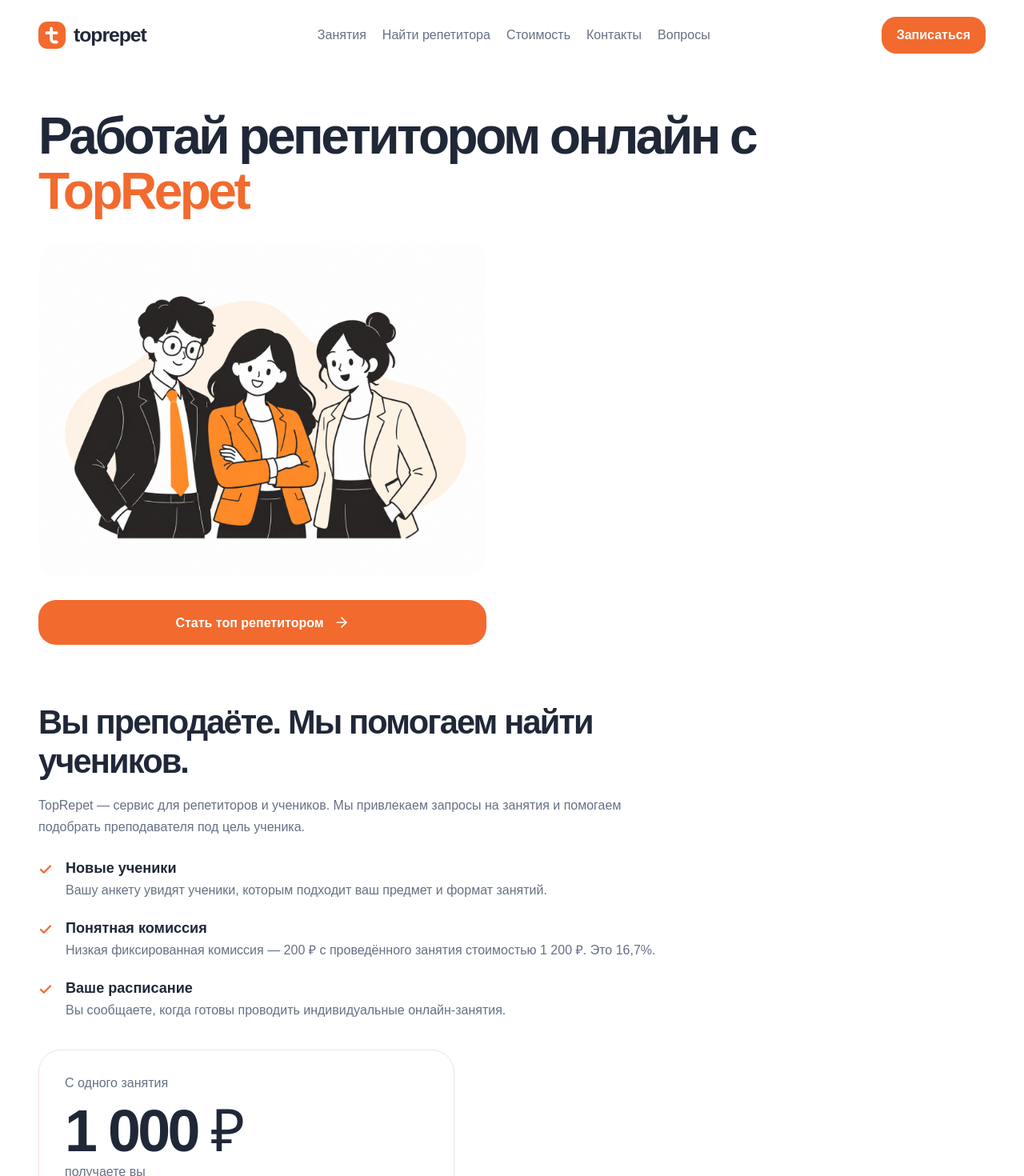
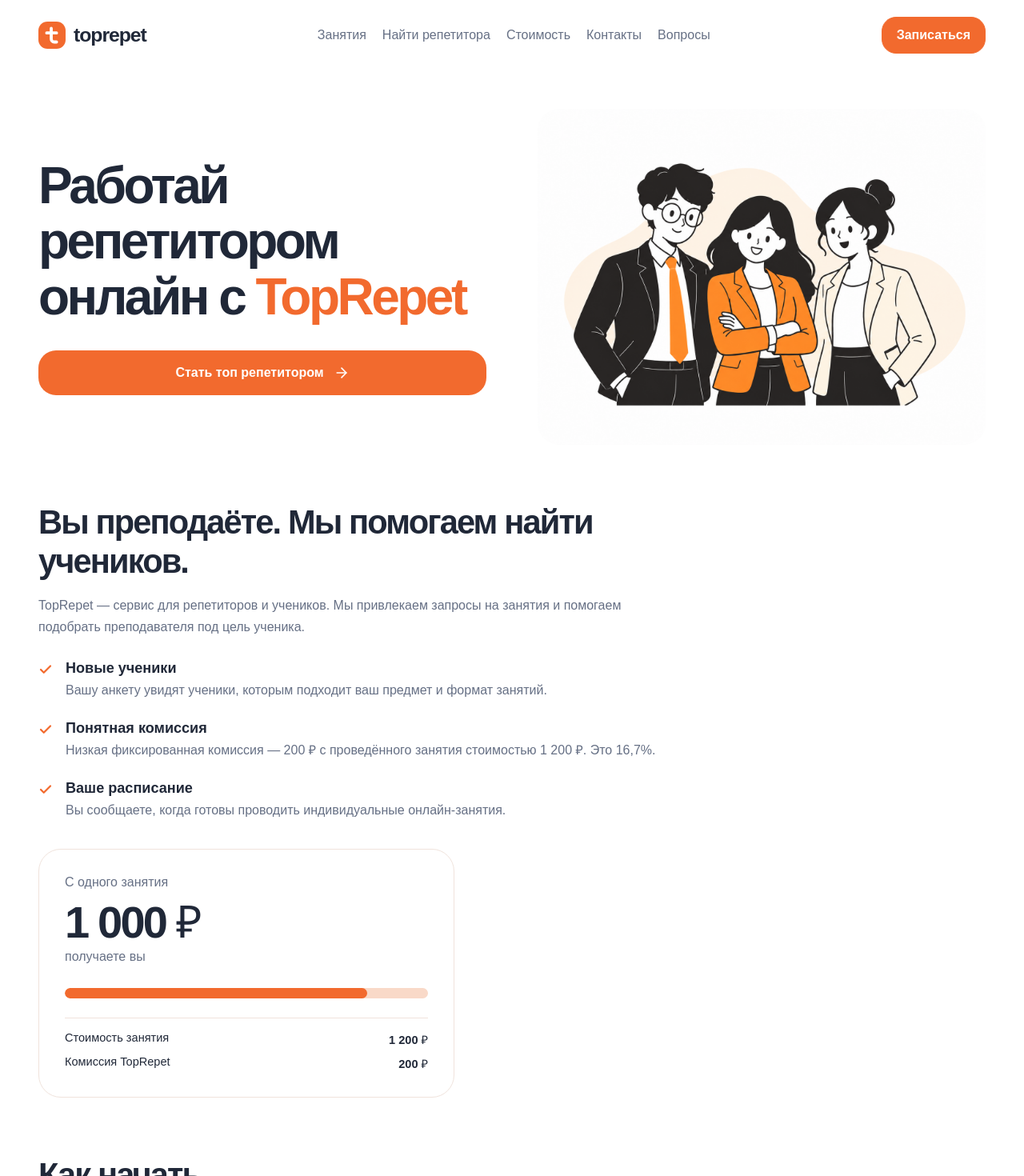
Before and after one commit to al7xey/toprepet, a React (Vite) app: page /for-repetitor in a window 1280 px wide. Shown: the top 1470 px of the page at 80% size. Built offline with nearby package versions, Linux system fonts and the light colour scheme.

Commit message:
Refine desktop tutor page layout

```diff
--- a/src/app/tutor-landing.css
+++ b/src/app/tutor-landing.css
@@ -4,10 +4,13 @@
 @media(min-width:760px){.tutor-teaser{grid-template-columns:minmax(0,1fr) auto}}
 
 .for-tutors-page{padding:20px 0 0}
+.tutor-page-heading{display:grid;grid-template-areas:'title' 'image' 'button'}
+.tutor-hero-copy{display:contents}
 .tutor-page-heading h1{max-width:960px;margin:0 0 20px;font-size:clamp(2.2rem,8.8vw,4rem);font-weight:800;line-height:1.08;letter-spacing:-.055em}
+.tutor-page-heading h1{grid-area:title}
 .tutor-page-heading h1 span{color:var(--accent)}
-.tutor-hero-image{display:block;width:100%;height:auto;aspect-ratio:4/3;object-fit:contain;border-radius:28px;background:#fff}
-.tutor-hero-cta{display:flex;align-items:center;justify-content:center;gap:12px;width:100%;min-height:54px;margin-top:20px}
+.tutor-hero-image{grid-area:image;display:block;width:100%;height:auto;aspect-ratio:4/3;object-fit:contain;border-radius:28px;background:#fff}
+.tutor-hero-cta{grid-area:button;display:flex;align-items:center;justify-content:center;gap:12px;width:100%;min-height:54px;margin-top:20px}
 .for-tutors-section{margin-top:72px;scroll-margin-top:calc(var(--header-height) + 24px)}
 .for-tutors-section h2,.for-tutors-page .teachers-heading h2{margin:0 0 18px;font-size:clamp(1.8rem,6.5vw,2.6rem);line-height:1.18}
 .tutor-value-intro{max-width:760px}
@@ -19,7 +22,7 @@
 .tutor-value-list p{margin:0;color:var(--body-muted);line-height:1.55}
 .tutor-payout{max-width:520px;margin-top:36px;padding:clamp(22px,4vw,32px);border:1px solid var(--line);border-radius:28px;background:#fff}
 .tutor-payout-label,.tutor-payout-caption{display:block;color:var(--body-muted)}
-.tutor-payout-main{display:block;margin-top:12px;font-size:clamp(2.8rem,7vw,4.6rem);line-height:1.05;letter-spacing:-.05em}
+.tutor-payout-main{display:block;margin-top:12px;font-size:clamp(2.5rem,6vw,3.5rem);line-height:1.05;letter-spacing:-.05em}
 .tutor-payout-caption{margin-top:4px}
 .tutor-payout-bar{height:13px;overflow:hidden;margin:30px 0 24px;border-radius:20px;background:#f9d9c8}
 .tutor-payout-bar span{display:block;width:83.333%;height:100%;border-radius:20px;background:var(--accent)}
@@ -50,6 +53,6 @@
 .tutor-contact p{margin:0 0 8px;color:var(--body-muted)}
 .tutor-contact .messenger-grid{margin-top:22px}
 .tutor-contact .tutor-contact-note{margin-top:18px;font-size:.9rem;line-height:1.5}
-@media(min-width:760px){.tutor-steps{grid-template-columns:repeat(3,minmax(0,1fr))}.tutor-chips.choice-group{grid-template-columns:repeat(3,minmax(0,1fr))}}
-@media(min-width:760px){.for-tutors-page{padding-top:48px}.tutor-page-heading h1{margin-bottom:28px}.tutor-hero-image,.tutor-hero-cta{width:min(100%,560px)}.tutor-hero-cta{min-height:56px;margin-top:28px}.tutor-faq .faq-list{max-width:850px}}
+@media(min-width:760px){.tutor-chips.choice-group{grid-template-columns:repeat(3,minmax(0,1fr))}}
+@media(min-width:760px){.for-tutors-page{padding-top:48px}.tutor-page-heading{grid-template-areas:none;grid-template-columns:minmax(0,1fr) minmax(0,1fr);gap:clamp(32px,5vw,72px);align-items:center}.tutor-hero-copy{display:flex;flex-direction:column;align-items:stretch;min-width:0}.tutor-page-heading h1{margin-bottom:0}.tutor-hero-image{grid-area:auto;max-width:560px;justify-self:end}.tutor-hero-cta{min-height:56px;max-width:560px;margin-top:32px}.tutor-faq .faq-list{width:100%;max-width:none}}
 @media(max-width:390px){.tutor-payout{padding:22px}.tutor-application{padding:22px}}
--- a/src/pages/for-tutors/for-tutors-page.tsx
+++ b/src/pages/for-tutors/for-tutors-page.tsx
@@ -131,7 +131,7 @@
 export default function ForTutorsPage() {
   return (
     <article className="for-tutors-page">
-      <header className="container tutor-page-heading"><h1>Работай репетитором онлайн с <span>TopRepet</span></h1><img className="tutor-hero-image" src="/images/for-repetitor-hero.png" alt="Команда преподавателей TopRepet" width="1448" height="1086" /><a className="button button-primary tutor-hero-cta" href="#application">Стать топ репетитором <ArrowRight size={20} aria-hidden="true" /></a></header>
+      <header className="container tutor-page-heading"><div className="tutor-hero-copy"><h1>Работай репетитором онлайн с <span>TopRepet</span></h1><a className="button button-primary tutor-hero-cta" href="#application">Стать топ репетитором <ArrowRight size={20} aria-hidden="true" /></a></div><img className="tutor-hero-image" src="/images/for-repetitor-hero.png" alt="Команда преподавателей TopRepet" width="1448" height="1086" /></header>
       <section className="container for-tutors-section tutor-value" aria-labelledby="tutor-value-title">
         <div className="tutor-value-intro"><h2 id="tutor-value-title">Вы преподаёте. Мы помогаем найти учеников.</h2><p>TopRepet — сервис для репетиторов и учеников. Мы привлекаем запросы на занятия и помогаем подобрать преподавателя под цель ученика.</p></div>
         <div className="tutor-value-list"><div><Check aria-hidden="true" /><h3>Новые ученики</h3><p>Вашу анкету увидят ученики, которым подходит ваш предмет и формат занятий.</p></div><div><Check aria-hidden="true" /><h3>Понятная комиссия</h3><p>Низкая фиксированная комиссия — 200 ₽ с проведённого занятия стоимостью 1 200 ₽. Это 16,7%.</p></div><div><Check aria-hidden="true" /><h3>Ваше расписание</h3><p>Вы сообщаете, когда готовы проводить индивидуальные онлайн-занятия.</p></div></div>
```
